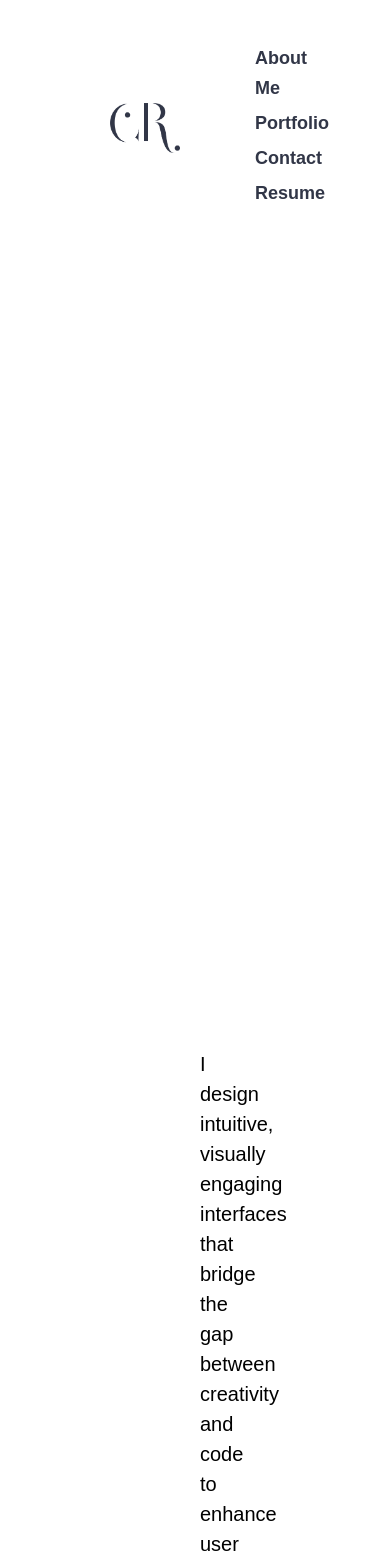
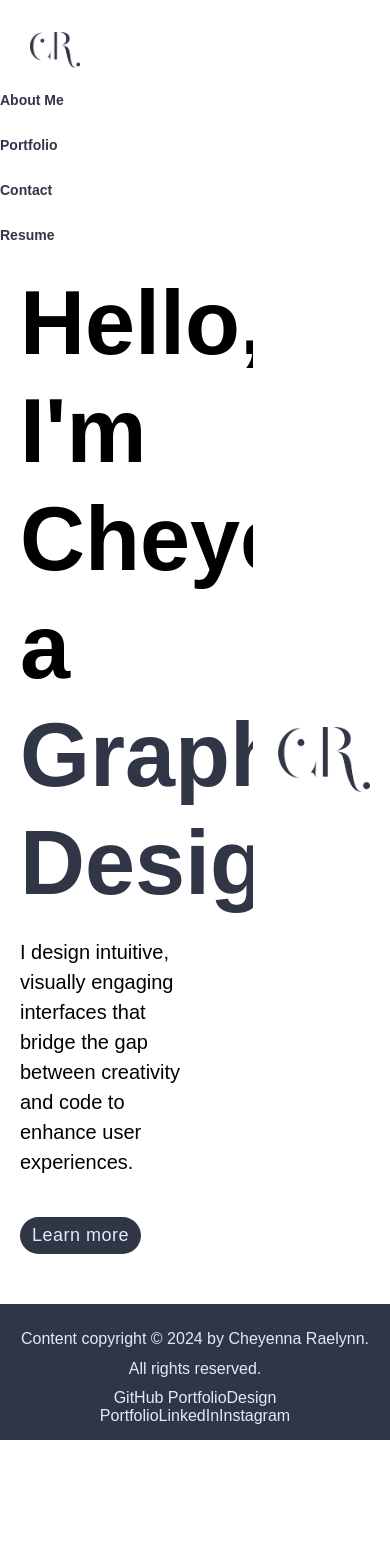
Before and after one commit to RaeOfChey/Portfolio, a React (Vite) app: page / in a window 390 px wide. Shown: the top 1564 px of the page. After the commit the page ends 1440 px from the top, so only its background shows below. Built offline with nearby package versions, Linux system fonts and the light colour scheme; a web font is replaced by a local one.

Commit message:
Added mobile styling

```diff
--- a/src/components/Navigation.jsx
+++ b/src/components/Navigation.jsx
@@ -1,9 +1,16 @@
+import { useState } from 'react';
 import { NavLink } from 'react-router-dom'; // Use NavLink
 import logo from '../assets/Cheyenna Logo (Nav).png';
 import '../styles/styles.css';
 import ResumePDF from '../assets/Cheyenna-Raelynn-Resume.pdf';
 
 function Navigation() {
+  const [isOpen, setIsOpen] = useState(false);
+
+  const toggleMenu = () => {
+    setIsOpen(!isOpen);
+  };
+
   return (
     <nav className="navbar">
       <div className="navbar-brand">
@@ -13,31 +20,16 @@ function Navigation() {
           </div>
         </NavLink>
       </div>
-      <ul className="navbar-links">
-        <li>
-          <NavLink to="/about" className={({ isActive }) => (isActive ? 'active' : '')}>
-            About Me
-          </NavLink>
-        </li>
-        <li>
-          <NavLink to="/portfolio" className={({ isActive }) => (isActive ? 'active' : '')}>
-            Portfolio
-          </NavLink>
-        </li>
-        <li>
-          <NavLink to="/contact" className={({ isActive }) => (isActive ? 'active' : '')}>
-            Contact
-          </NavLink>
-        </li>
-        <li>
-          <a
-            href={ResumePDF}
-            target="_blank"
-            rel="noopener noreferrer"
-          >
-            Resume
-          </a>
-        </li>
+      <div className="hamburger" onClick={toggleMenu}>
+        <span className={isOpen ? "bar open" : "bar"}></span>
+        <span className={isOpen ? "bar open" : "bar"}></span>
+        <span className={isOpen ? "bar open" : "bar"}></span>
+      </div>
+      <ul className={`navbar-links ${isOpen ? "open" : ""}`}>
+        <li><NavLink to="/about" className={({ isActive }) => (isActive ? 'active' : '')}>About Me</NavLink></li>
+        <li><NavLink to="/portfolio" className={({ isActive }) => (isActive ? 'active' : '')}>Portfolio</NavLink></li>
+        <li><NavLink to="/contact" className={({ isActive }) => (isActive ? 'active' : '')}>Contact</NavLink></li>
+        <li><a href={ResumePDF} target="_blank" rel="noopener noreferrer">Resume</a></li>
       </ul>
     </nav>
   );
--- a/src/styles/styles.css
+++ b/src/styles/styles.css
@@ -202,3 +202,142 @@ footer a:hover {
 main {
   flex: 1;
 }
+
+/* Hamburger Menu Styles */
+.hamburger {
+  display: none; /* Hide on larger screens */
+  cursor: pointer;
+  flex-direction: column;
+  gap: 5px;
+}
+
+.bar {
+  width: 25px;
+  height: 3px;
+  background-color: var(--color-darkblue);
+  transition: transform 0.3s;
+}
+
+.hamburger .bar.open {
+  color: orange;
+}
+
+/* Responsive Styles */
+
+/* Tablet (768px and below) */
+@media (max-width: 768px) {
+  main {
+    margin: 0 50px;
+  }
+
+  h1 {
+    font-size: 30px;
+  }
+
+  h2 {
+    font-size: 22px;
+  }
+
+  .navbar {
+    margin: 20px 50px;
+    font-size: 16px;
+  }
+
+  .logo {
+    height: 60px;
+    width: 60px;
+  }
+
+  .hamburger {
+    display: flex;
+    cursor: pointer;
+    flex-direction: column;
+    gap: 5px;
+  }
+
+  .navbar-links {
+    display: none;
+    position: absolute;
+    top: 70px;
+    right: 0;
+    background-color: var(--color-white);
+    flex-direction: column;
+    width: 100%;
+    align-items: flex-end;
+  }
+
+  .navbar-links.open {
+    display: flex;
+  }
+
+  .navbar-links li {
+    text-align: right;
+    padding: 5px;
+    width: auto;
+    padding-right: 50px;
+  }
+}
+  .learn-more-button {
+    font-size: 20px;
+    padding: 8px 16px;
+  }
+
+  footer {
+    flex-direction: column;
+    padding: 20px 30px;
+  }
+
+/* Mobile (480px and below) */
+@media (max-width: 480px) {
+  main {
+    margin: 0 20px;
+  }
+
+  h1 {
+    font-size: 24px;
+  }
+
+  h2 {
+    font-size: 20px;
+  }
+
+  .navbar {
+    flex-direction: column;
+    align-items: flex-start;
+    margin: 15px 20px;
+    font-size: 14px;
+  }
+
+  .logo {
+    height: 50px;
+    width: 50px;
+  }
+
+  .navbar-links {
+    display: flex;
+    flex-direction: column;
+    align-items: flex-start;
+    margin-top: 10px;
+  }
+
+  .navbar-links li {
+    padding-left: 0;
+    padding-top: 5px;
+  }
+
+  .learn-more-button {
+    font-size: 18px;
+    padding: 8px 12px;
+  }
+
+  footer {
+    flex-direction: column;
+    padding: 15px 20px;
+    text-align: center;
+  }
+
+  footer p,
+  footer a {
+    padding: 5px 0;
+  }
+}
```
Also changed, not shown: 2 other files (tests, documents, lock files or other folders).
